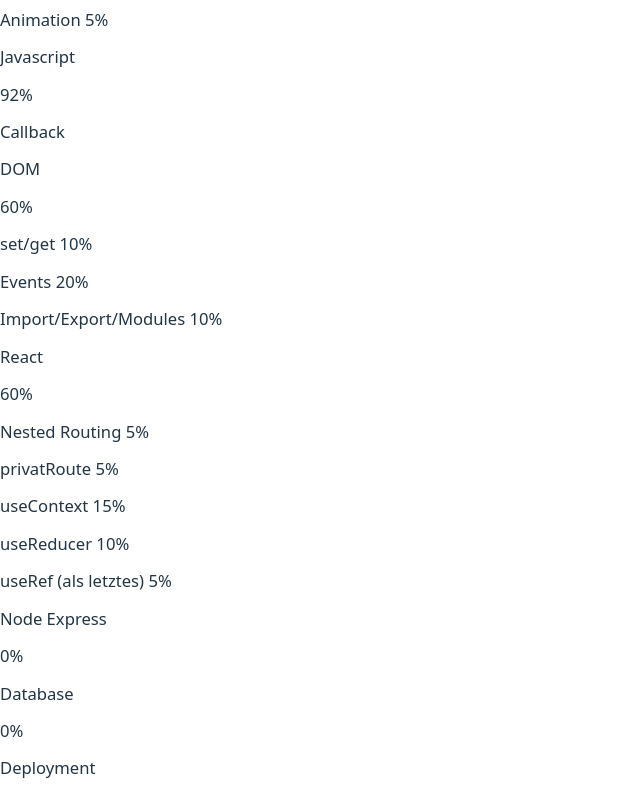
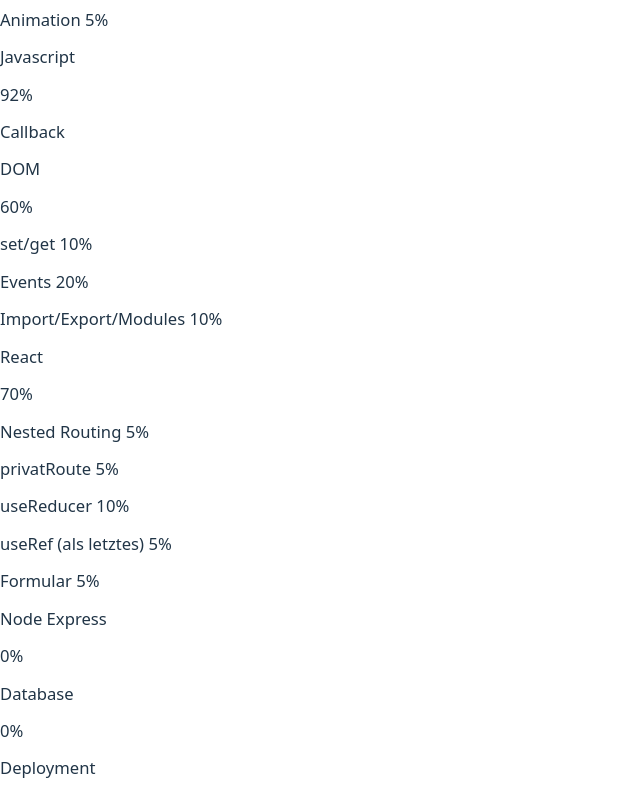
Before and after one commit to MartinKruess/webDevCollecion, a React (Vite) app: page / in a window 1280 px wide. Shown: the part 461-1258 px from the top of the page, without its empty margins (0-640 px from the left). Built offline with nearby package versions, Linux system fonts and the light colour scheme.

Commit message:
todos updated

```diff
--- a/src/comps/pages/landingpage.jsx
+++ b/src/comps/pages/landingpage.jsx
@@ -40,14 +40,14 @@ export const Landingpage = () => {
             </ul>
           </li>
           <li className='w-1/2'>React</li>
-          <li className='w-1/2 text-yellow-200'>
-            60%
+          <li className='w-1/2 text-green-600'>
+            70%
             <ul className='w-full'>
               <li>Nested Routing 5%</li>
               <li>privatRoute 5%</li>
-              <li>useContext 15%</li>
               <li>useReducer 10%</li>
               <li>useRef (als letztes) 5%</li>
+              <li>Formular 5%</li>
             </ul>
           </li>
           <li className='w-1/2'>Node Express</li>
```
